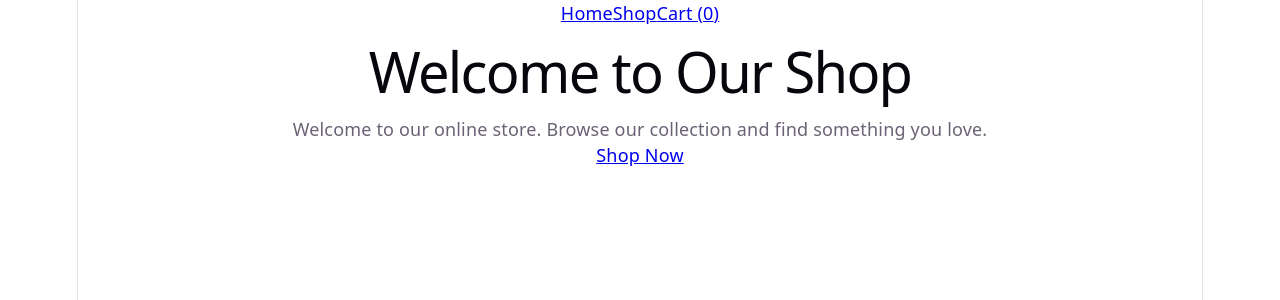
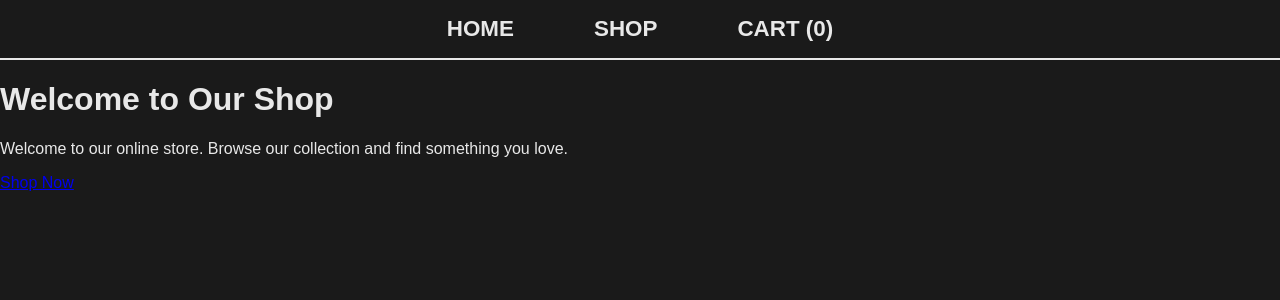
Before and after one commit to Fabz-fp/top_shoppingCart, a React (Vite) app: page / in a window 1280 px wide. Shown: the top 300 px of the page. Built offline with nearby package versions, Linux system fonts and the light colour scheme.

Commit message:
style: set project's background color, set navbar style

```diff
--- a/src/index.css
+++ b/src/index.css
@@ -1,111 +1,26 @@
-:root {
-  --text: #6b6375;
-  --text-h: #08060d;
-  --bg: #fff;
-  --border: #e5e4e7;
-  --code-bg: #f4f3ec;
-  --accent: #aa3bff;
-  --accent-bg: rgba(170, 59, 255, 0.1);
-  --accent-border: rgba(170, 59, 255, 0.5);
-  --social-bg: rgba(244, 243, 236, 0.5);
-  --shadow:
-    rgba(0, 0, 0, 0.1) 0 10px 15px -3px, rgba(0, 0, 0, 0.05) 0 4px 6px -2px;
-
-  --sans: system-ui, "Segoe UI", Roboto, sans-serif;
-  --heading: system-ui, "Segoe UI", Roboto, sans-serif;
-  --mono: ui-monospace, Consolas, monospace;
-
-  font: 18px/145% var(--sans);
-  letter-spacing: 0.18px;
-  color-scheme: light dark;
-  color: var(--text);
-  background: var(--bg);
-  font-synthesis: none;
-  text-rendering: optimizeLegibility;
-  -webkit-font-smoothing: antialiased;
-  -moz-osx-font-smoothing: grayscale;
-
-  @media (max-width: 1024px) {
-    font-size: 16px;
-  }
+body {
+  margin: 0;
+  background: #1a1a1a;
+  color: #e8e8e8;
+  font-family: Arial, Helvetica, sans-serif;
 }
 
-@media (prefers-color-scheme: dark) {
-  :root {
-    --text: #9ca3af;
-    --text-h: #f3f4f6;
-    --bg: #16171d;
-    --border: #2e303a;
-    --code-bg: #1f2028;
-    --accent: #c084fc;
-    --accent-bg: rgba(192, 132, 252, 0.15);
-    --accent-border: rgba(192, 132, 252, 0.5);
-    --social-bg: rgba(47, 48, 58, 0.5);
-    --shadow:
-      rgba(0, 0, 0, 0.4) 0 10px 15px -3px, rgba(0, 0, 0, 0.25) 0 4px 6px -2px;
-  }
-
-  #social .button-icon {
-    filter: invert(1) brightness(2);
-  }
+nav {
+  font-size: 1.4rem;
+  display: flex;
+  justify-content: center;
+  gap: 5rem;
+  align-items: center;
+  padding: 1rem 2rem;
+  border-bottom: 2px solid #e8e8e8;
 }
-
-body {
-  margin: 0;
+nav a {
+  color: #e8e8e8;
+  text-decoration: none;
+  font-weight: bold;
+  text-transform: uppercase;
 }
-
-#root {
-  width: 1126px;
-  max-width: 100%;
-  margin: 0 auto;
-  text-align: center;
-  border-inline: 1px solid var(--border);
-  min-height: 100svh;
-  display: flex;
-  flex-direction: column;
-  box-sizing: border-box;
+nav a:hover {
+  text-decoration: underline;
+  transform: rotate(-5deg);
 }
-
-h1,
-h2 {
-  font-family: var(--heading);
-  font-weight: 500;
-  color: var(--text-h);
-}
-
-h1 {
-  font-size: 56px;
-  letter-spacing: -1.68px;
-  margin: 32px 0;
-  @media (max-width: 1024px) {
-    font-size: 36px;
-    margin: 20px 0;
-  }
-}
-h2 {
-  font-size: 24px;
-  line-height: 118%;
-  letter-spacing: -0.24px;
-  margin: 0 0 8px;
-  @media (max-width: 1024px) {
-    font-size: 20px;
-  }
-}
-p {
-  margin: 0;
-}
-
-code,
-.counter {
-  font-family: var(--mono);
-  display: inline-flex;
-  border-radius: 4px;
-  color: var(--text-h);
-}
-
-code {
-  font-size: 15px;
-  line-height: 135%;
-  padding: 4px 8px;
-  background: var(--code-bg);
-}
```
